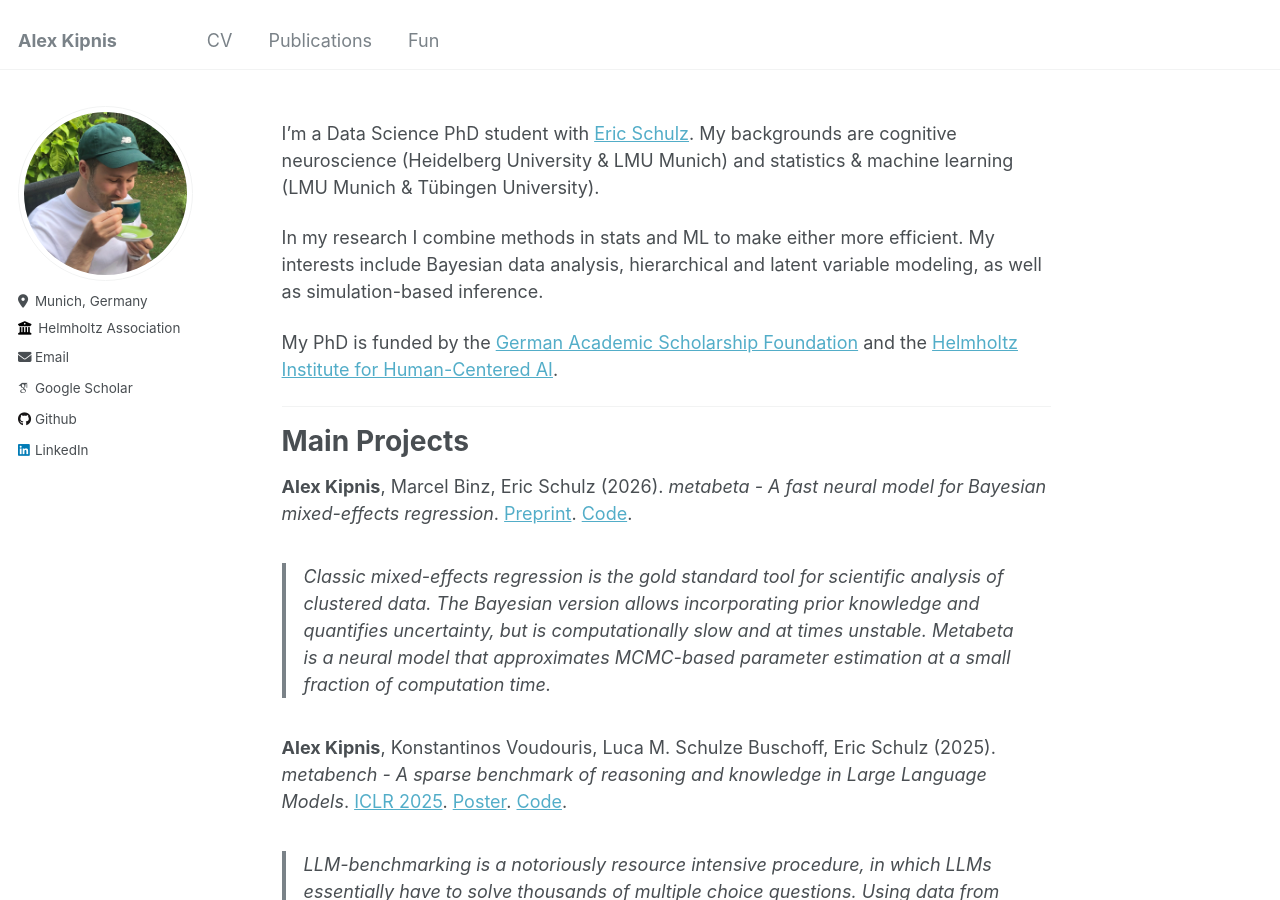
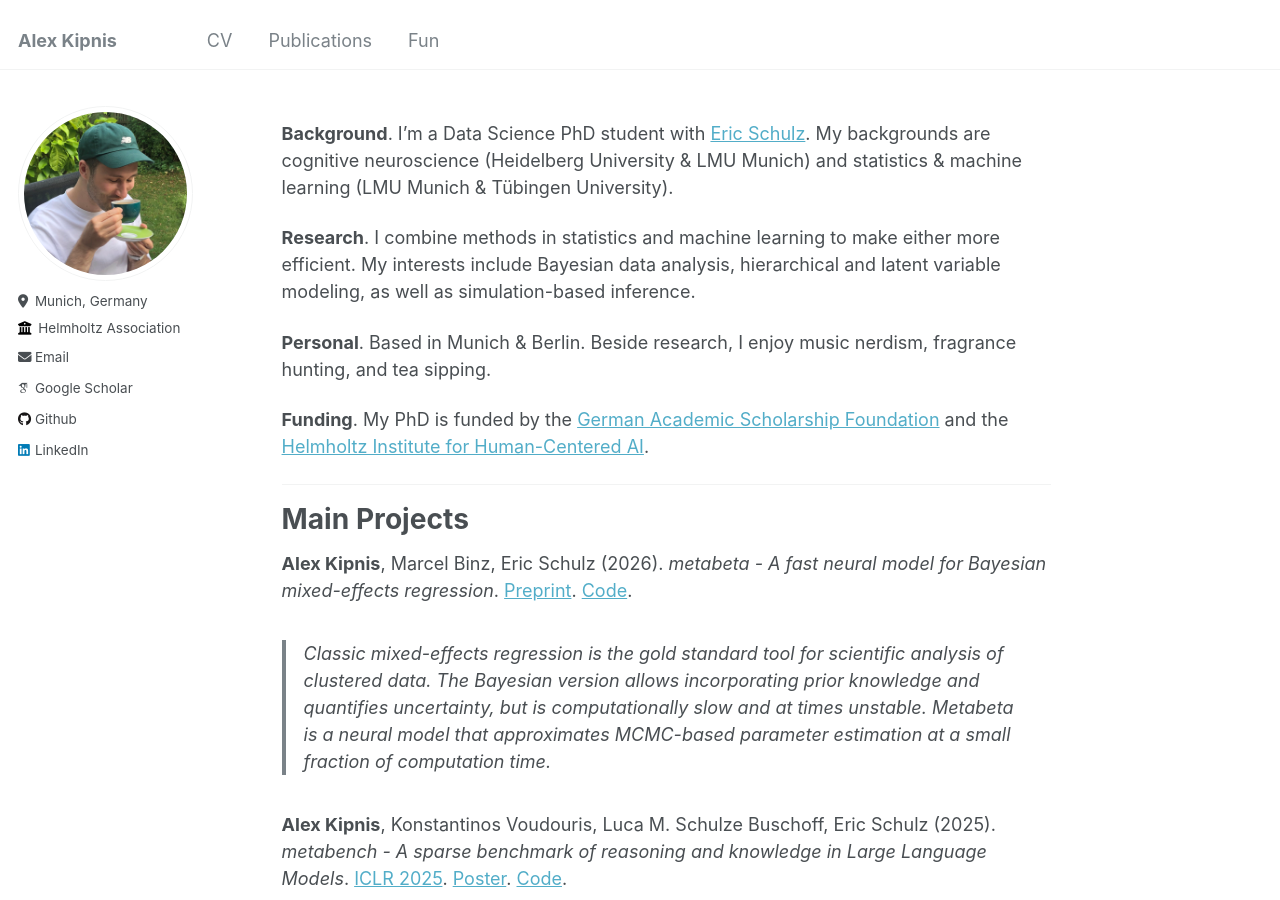
Before and after one commit to adkipnis/adkipnis.github.io, a Jekyll site: the page built from _pages/about.md, in a window 1280 px wide and 900 px high. Built offline with Jekyll 4.4.1, drawn with Linux system fonts in a browser that asks for light colours; some web fonts are replaced.

Commit message:
Enhance about page with structured sections
Added section headers for background, research, personal interests, and funding.

```diff
--- a/_pages/about.md
+++ b/_pages/about.md
@@ -6,11 +6,13 @@ redirect_from:
   - /about/
   - /about.html
 ---
-I'm a Data Science PhD student with [Eric Schulz](https://scholar.google.com/citations?user=74Cj5GYAAAAJ&hl=en). My backgrounds are cognitive neuroscience (Heidelberg University & LMU Munich) and statistics & machine learning (LMU Munich & Tübingen University).
+**Background**. I'm a Data Science PhD student with [Eric Schulz](https://scholar.google.com/citations?user=74Cj5GYAAAAJ&hl=en). My backgrounds are cognitive neuroscience (Heidelberg University & LMU Munich) and statistics & machine learning (LMU Munich & Tübingen University).
 
-In my research I combine methods in stats and ML to make either more efficient. My interests include Bayesian data analysis, hierarchical and latent variable modeling, as well as simulation-based inference.
+**Research**. I combine methods in statistics and machine learning to make either more efficient. My interests include Bayesian data analysis, hierarchical and latent variable modeling, as well as simulation-based inference.
 
-My PhD is funded by the [German Academic Scholarship Foundation](https://www.studienstiftung.de/en/) and the [Helmholtz Institute for Human-Centered AI](https://hcai-munich.com/).
+**Personal**. Based in Munich & Berlin. Beside research, I enjoy music nerdism, fragrance hunting, and tea sipping.
+
+**Funding**. My PhD is funded by the [German Academic Scholarship Foundation](https://www.studienstiftung.de/en/) and the [Helmholtz Institute for Human-Centered AI](https://hcai-munich.com/).
 
 ---
 
```
